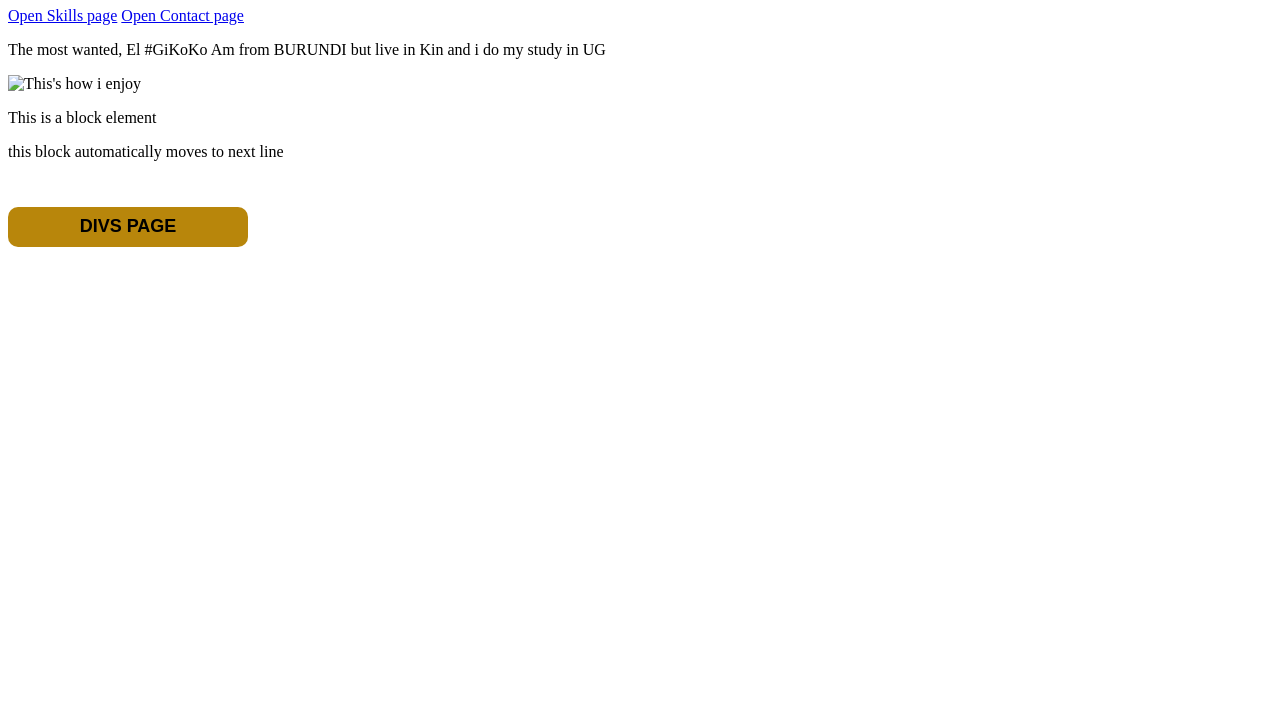
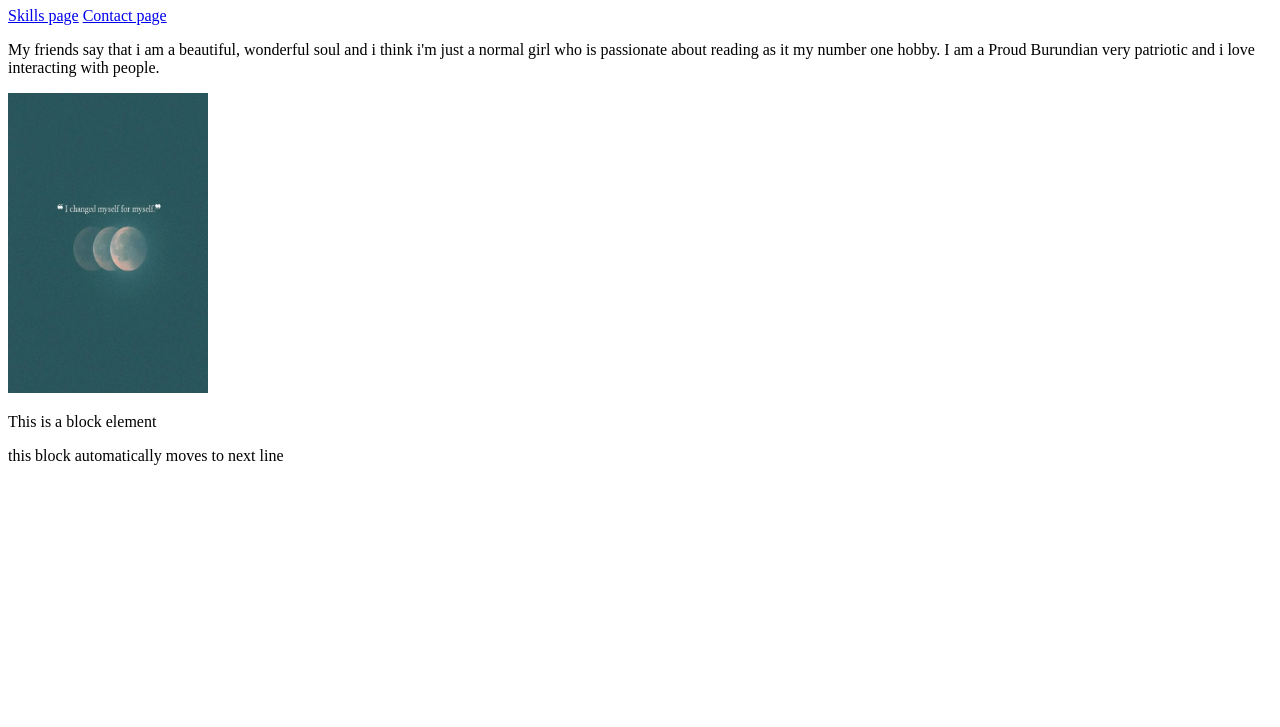
Before and after one commit to Orletta/Task2., a plain HTML site: page Pages/index.html in a window 1280 px wide. Shown: the part 73-800 px from the top of the page. Drawn offline with Linux system fonts and the light colour scheme.

Commit message:
Update index.html

```diff
--- a/Pages/index.html
+++ b/Pages/index.html
@@ -6,32 +6,6 @@
     <meta name="viewport" content="width=device-width, initial-scale=1.0">
     <title>Home page</title>
 
-    <style>
-        .btnn {
-            width: 240px;
-            height: 40px;
-            background: darkgoldenrod;
-            border: none;
-            margin-top: 30px;
-            font-size: 18px;
-            border-radius: 10px;
-            cursor: pointer;
-            color: white;
-            transition: 0.3s ease;
-        }
-
-        .btnn:hover {
-            background: whitesmoke;
-            color: darkgoldenrod;
-        }
-
-        .btnn a {
-            text-decoration: none;
-            color: black;
-            font-weight: bold;
-        }
-    </style>
-
 
 </head>
 
@@ -39,24 +13,22 @@
 
     <!--This is inline css-->
 
-    <h1 style="color:rgb(89, 85, 85); background-color: burlywood;">Who is Ben Naser?</h1>
+    <h1 style="color:rgb(8, 8, 8); background-color: rgb(210, 157, 216);">Who is Orletta MBONEKO ?</h1>
 
 
-    <a href="Skills.html">Open Skills page</a>
-    <a href="Contact.html">Open Contact page</a>
+    <a href="Skills.html">Skills page</a>
+    <a href="Contact.html">Contact page</a>
 
-    <p>The most wanted, El #GiKoKo
-        Am from BURUNDI but live in Kin and i do my study in UG
+    <p>My friends say that i am a beautiful, wonderful soul and i think i'm just a normal girl who is passionate about reading as it my number one hobby.
+        I am a Proud Burundian very patriotic and i love interacting with people.
     </p>
-    <img src="B.jpeg" width="200px" height="300px" alt="This's how i enjoy">
+    <img src="/image/s2.jpg" width="200px" height="300px" alt="This's how i enjoy">
 
 
     <p>This is a block element</p>
     <p>this block automatically moves to next line</p>
 
 
-    <button class="btnn"><a href="divs.html">DIVS PAGE</a></button>
-
 
 </body>
 
```
